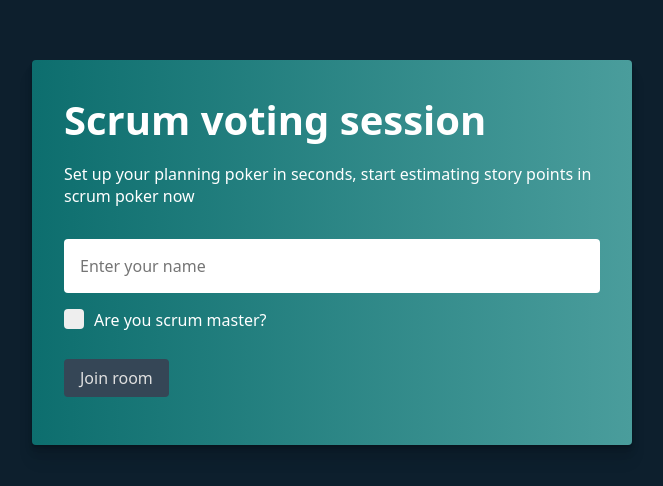
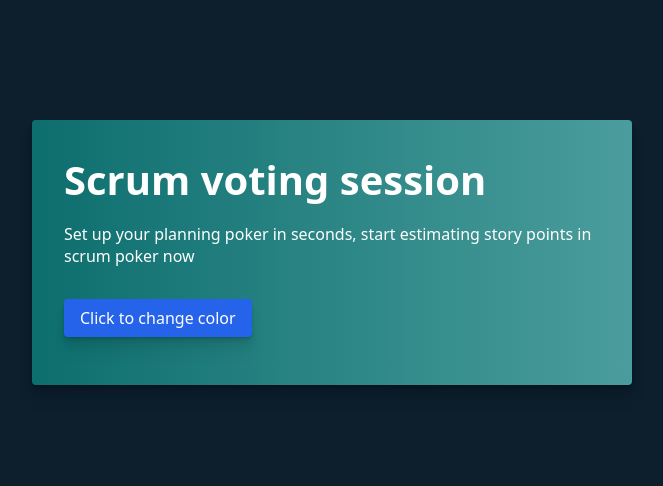
Before and after one commit to aaandrades/scrum-voting-app, a React (Vite) app: page / in a window 1280 px wide. Shown: the part 148-634 px from the top of the page, without its empty margins (308-971 px from the left). Built offline with nearby package versions, Linux system fonts and the light colour scheme; no server answers.

Commit message:
Changes from Chat Participant

```diff
--- a/src/components/Login/index.tsx
+++ b/src/components/Login/index.tsx
@@ -12,6 +12,16 @@ interface LoginProps {
 const Login = ({ onActivated }: LoginProps) => {
   const [form, setForm] = useState<User>({ id: "", scrum: false, name: "" });
 
+  // Color-cycling button state
+  const [btnColorIndex, setBtnColorIndex] = useState(0);
+  const colorCycle = [
+    "var(--main-btn)",
+    "var(--primary-100)",
+    "var(--primary-200)",
+    "var(--primary-300)",
+    "var(--bg-300)"
+  ];
+
   const handleChange = (e: any, multiText = false) => {
     setForm({
       ...form,
@@ -24,6 +34,10 @@ const Login = ({ onActivated }: LoginProps) => {
     onActivated(form);
   };
 
+  const handleColorClick = () => {
+    setBtnColorIndex((i) => (i + 1) % colorCycle.length);
+  };
+
   return (
     <form className="login" onSubmit={onSubmit}>
       <h2 className="login__title">Scrum voting session</h2>
@@ -31,18 +45,18 @@ const Login = ({ onActivated }: LoginProps) => {
         Set up your planning poker in seconds, start estimating story points in
         scrum poker now
       </p>
+
       <div className="login__form">
-        <Input
-          className="general-input"
-          id="login"
-          name="name"
-          type="text"
-          placeholder="Enter your name"
-          value={form.name}
-          onChange={(e: any) => handleChange(e, true)}
-        />
-        <Checkbox value={form.scrum} onChange={handleChange} />
-        <Button type="submit" label="Join room" disabled={!form.name} />
+        {/* Other login fields can stay here */}
+        <button
+          type="button"
+          className="button-container"
+          style={{ backgroundColor: colorCycle[btnColorIndex] }}
+          onClick={handleColorClick}
+          aria-label="Cycle button color"
+        >
+          Click to change color
+        </button>
       </div>
     </form>
   );
```
